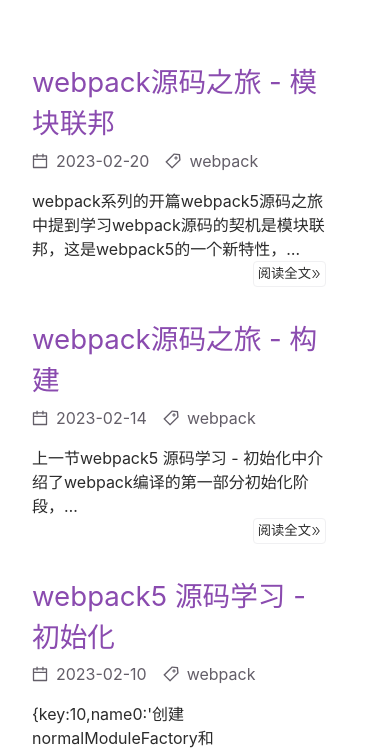
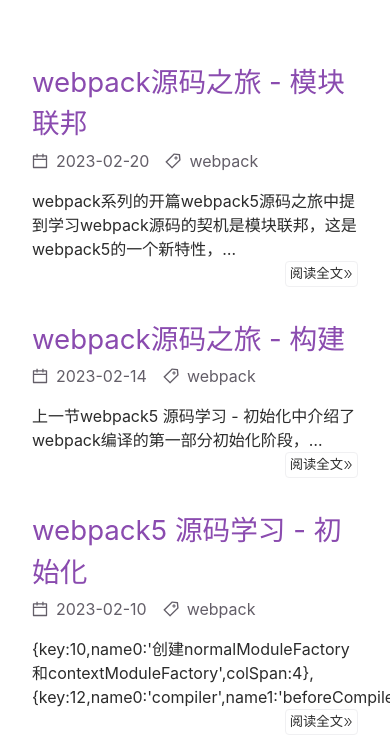
Before and after one commit to yyycc/whatsoever, a Gatsby site: page / in a window 390 px wide. Shown: the part 69-822 px from the top of the page. Built offline with nearby package versions, Linux system fonts and the light colour scheme; Gatsby itself is replaced by a stand-in of ours; some packages are replaced by stand-ins of ours.

Commit message:
Update Media

```diff
--- a/src/styles/media.scss
+++ b/src/styles/media.scss
@@ -4,6 +4,7 @@
       &-bar {
         display: block;
       }
+
       &-nav {
         display: none;
       }
@@ -24,16 +25,24 @@
     }
   }
 }
+
 @media (max-width: 65rem) {
   .mdx-content-nav {
     display: none;
   }
-  .index-right {
-    display: none;
+  .layout main {
+    .index-right {
+      display: none;
+    }
+
+    .index-left {
+      padding-right: 0;
+    }
   }
   .layout main .mdx-content {
     .mdx-content-left {
       width: calc(100vw - 4rem);
+
       .mdx-content-left-data {
         margin: var(--spacing-10) auto 0;
       }
```
